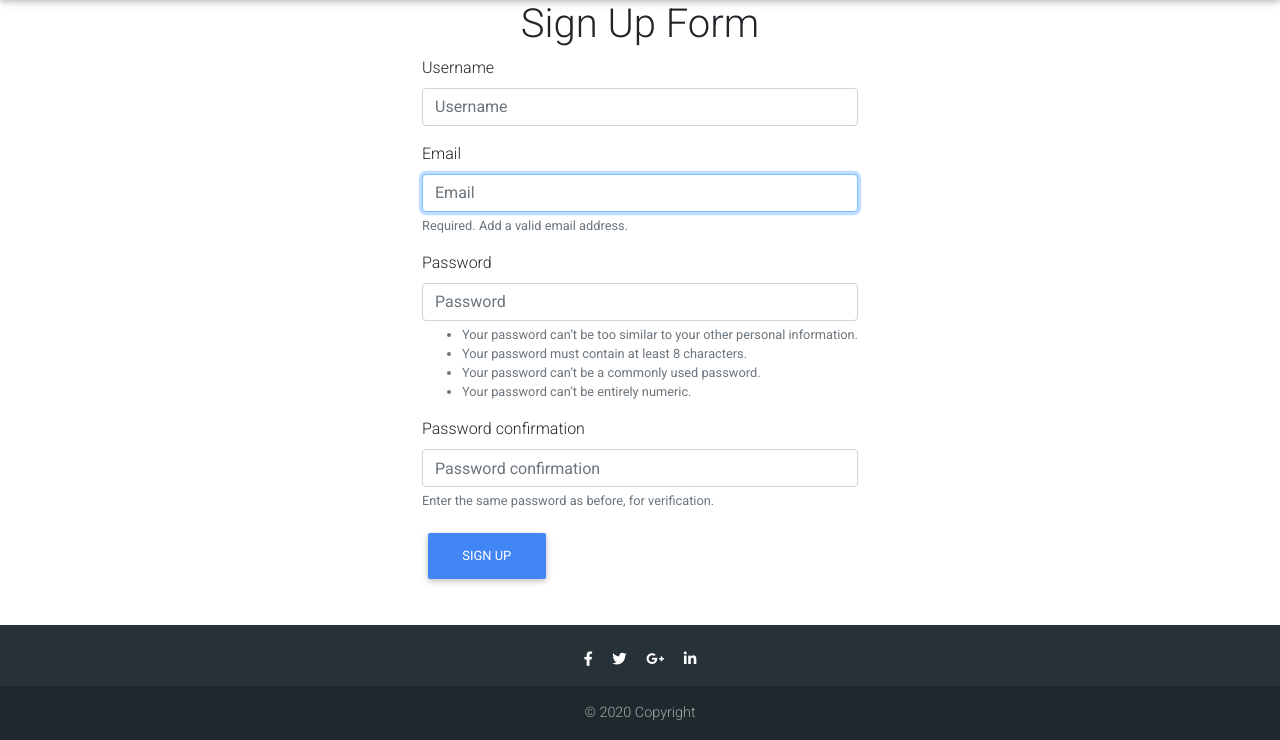
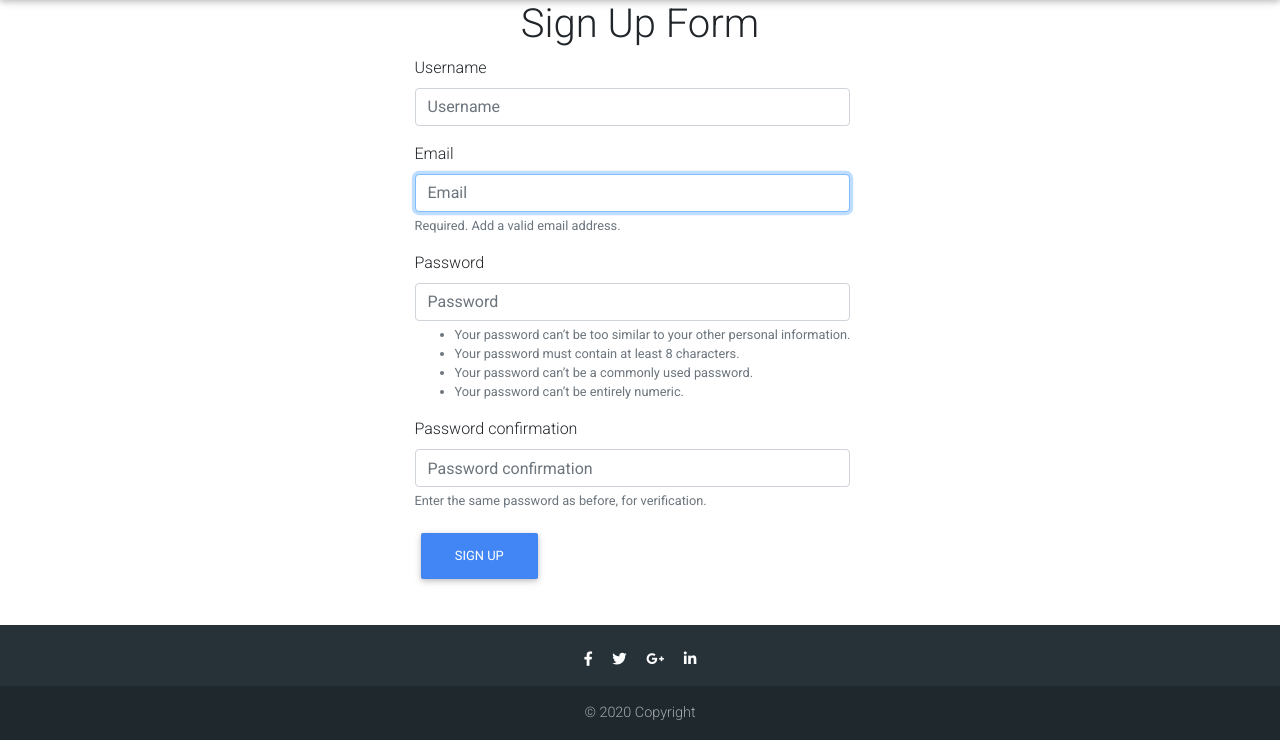
Before and after one commit to Simomir/My_shop, a Django app: page /account/signup/ in a window 1280 px wide. Shown: the part 60-800 px from the top of the page. Run offline with Django 3.2, Linux system fonts and the light colour scheme; some libraries are stand-ins or nearby versions.

Commit message:
Fixed the signup form html.

```diff
--- /dev/null
+++ b/static/users/fix_signup_form.css
@@ -0,0 +1,3 @@
+.row {
+    margin-right: 0;
+}
--- a/templates/users/signup.html
+++ b/templates/users/signup.html
@@ -4,6 +4,10 @@
 
 {% block title %}
     Sign Up Page
+{% endblock %}
+
+{% block styles %}
+    <link rel="stylesheet" href="{% static 'users/fix_signup_form.css' %}">
 {% endblock %}
 
 {% block content %}
```
